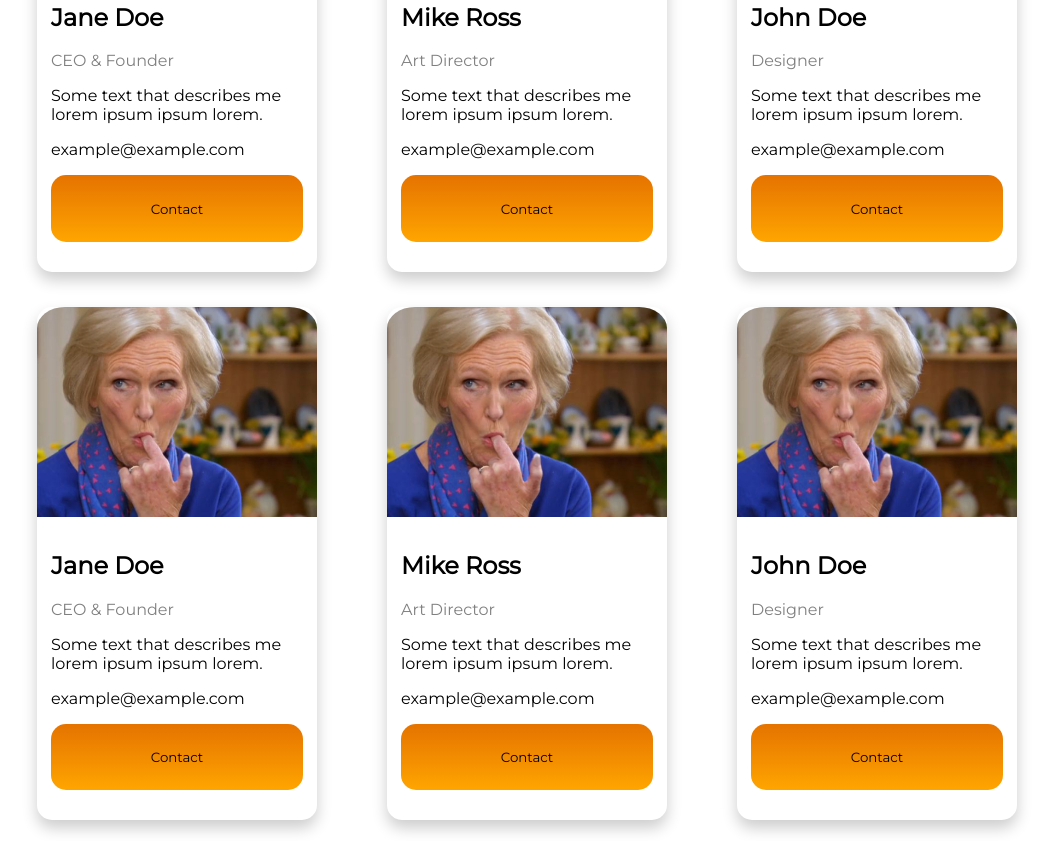
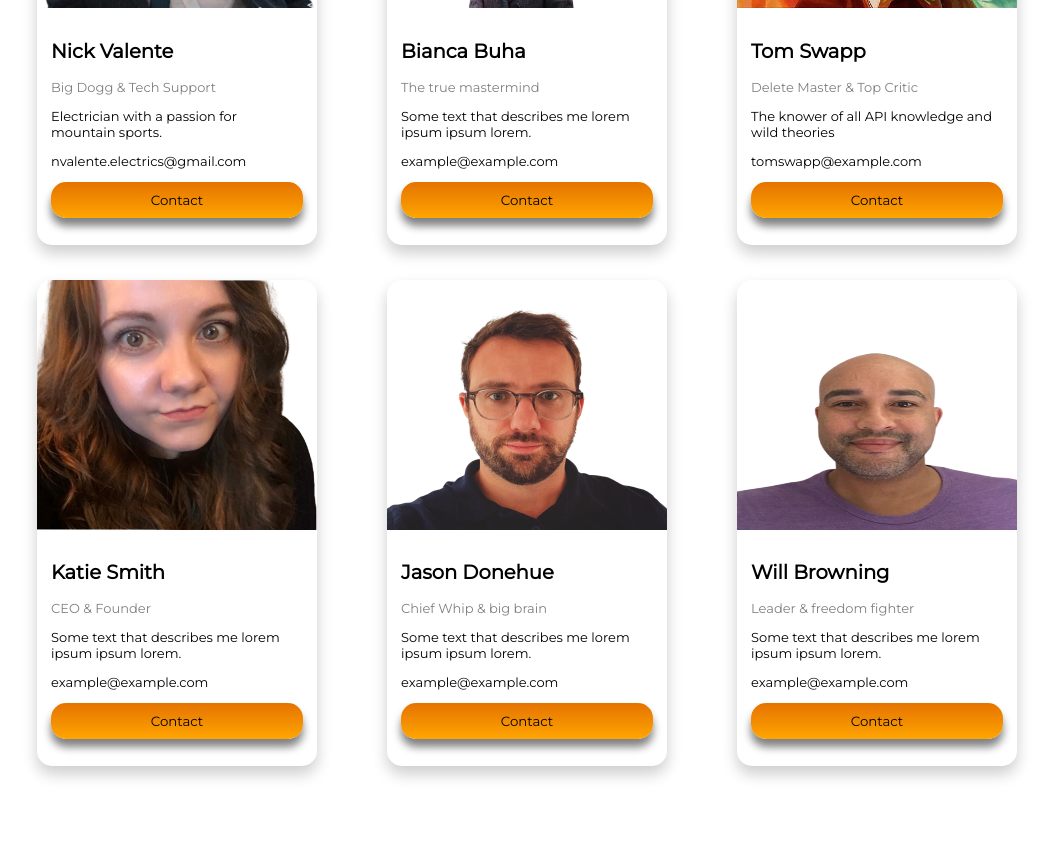
Before and after one commit to tom-soc14/WiseWalletKitchen, a React app in the folder wwapp/: page /ourteampage in a window 1280 px wide. Shown: the part 687-1528 px from the top of the page, without its empty margins (113-1166 px from the left). Built offline with nearby package versions, Linux system fonts and the light colour scheme; some packages are replaced by stand-ins of ours; no server answers; the database is empty.

Commit message:
added photos to OurTeam and completed cards css

```diff
--- a/wwapp/src/components/OurTeamPage/OurTeamPage.css
+++ b/wwapp/src/components/OurTeamPage/OurTeamPage.css
@@ -43,16 +43,32 @@
     flex-direction: column;
     align-items: center;
     justify-content: center;
+    font-size: small;
   }
-  .card > img {
-    width:100%;
-    border-top-right-radius: 10% ;
-    border-top-left-radius: 10% ;
-  }
-  .card :hover {
-    box-shadow: 0 8px 15px 0 rgba(195, 99, 26, 0.33);
+  .card:hover {
+    box-shadow: 0 8px 15px 0 rgba(242, 124, 35, 0.75);
     border-radius: 15px;
   }
+  .card:hover img {
+    box-shadow: none;
+  }
+  .card:hover .container {
+    box-shadow: none;
+  }
+
+  .card > img  {
+    width:100%;
+    height: 250px;
+    border-top-right-radius: 15px ;
+    border-top-left-radius: 15px ;
+  }
+  /* .card > img :hover  {
+    width:100%;
+    border-top-right-radius: 15px ;
+    border-top-left-radius: 15px ;
+    box-shadow: none;
+
+  } */
 
   /* Some left and right padding inside the container */
   .container {
@@ -81,16 +97,18 @@
   .button {
     border: none;
     border-radius: 15px;
-    outline: 0;
+    border-width:1px ;
     display: inline-block;
-    padding: 10%;
+    padding: 10px;
     color: #000;
     background: linear-gradient(to bottom, var(--orange) 0%, #ffa500 100%);
     text-align: center;
     cursor: pointer;
     width: 100%;
+    /* height: 30px; */
+    box-shadow: 0 8px 8px 0 grey ;
   }
 
   .button:hover {
-    background-color: #555;
+    box-shadow: 0 1px 1px 0 grey;
   }
--- a/wwapp/src/components/OurTeamPage/OurTeamPage.js
+++ b/wwapp/src/components/OurTeamPage/OurTeamPage.js
@@ -1,5 +1,11 @@
 import "./OurTeamPage.css"
 import MaryBerryHOTTT from './MaryBerryHOTTT.jpg'
+import HeadshotNick from './TeamPhotos/Headshot-Nick2.png'
+import HeadshotKatie from './TeamPhotos/Headshot-Katie.png'
+import HeadshotBianca from './TeamPhotos/Headshot-Bianca.png'
+import HeadshotJason from './TeamPhotos/Headshot-Jason.png'
+import HeadshotWill from './TeamPhotos/Headshot-Will.png'
+import SpongeBob from './TeamPhotos/SpongeBob.jpg'
 
 function OurTeamPage () {
     return (
@@ -20,9 +26,50 @@ function OurTeamPage () {
     <div class="row">
   <div class="column">
     <div class="card">
-      <img src={MaryBerryHOTTT} alt="Jane" />
+      <img src={HeadshotNick} alt="Nick" />
       <div class="container">
-        <h2>Jane Doe</h2>
+        <h2>Nick Valente</h2>
+        <p class="title">Big Dogg &amp; Tech Support</p>
+        <p>Electrician with a passion for mountain sports.</p>
+        <p>nvalente.electrics@gmail.com</p>
+        <p><button class="button">Contact</button></p>
+      </div>
+    </div>
+  </div>
+
+  <div class="column">
+    <div class="card">
+      <img src={HeadshotBianca} alt="Bianca" />
+      <div class="container">
+        <h2>Bianca Buha</h2>
+        <p class="title">The true mastermind</p>
+        <p>Some text that describes me lorem ipsum ipsum lorem.</p>
+        <p>example@example.com</p>
+        <p><button class="button">Contact</button></p>
+      </div>
+    </div>
+  </div>
+
+  <div class="column">
+    <div class="card">
+      <img src={SpongeBob} alt="Tom" />
+      <div class="container">
+        <h2>Tom Swapp</h2>
+        <p class="title">Delete Master & Top Critic</p>
+        <p>The knower of all API knowledge and wild theories</p>
+        <p>tomswapp@example.com</p>
+        <p><button class="button">Contact</button></p>
+      </div>
+    </div>
+  </div>
+
+
+
+  <div class="column">
+    <div class="card">
+      <img src={HeadshotKatie} alt="Katie" />
+      <div class="container">
+        <h2>Katie Smith</h2>
         <p class="title">CEO &amp; Founder</p>
         <p>Some text that describes me lorem ipsum ipsum lorem.</p>
         <p>example@example.com</p>
@@ -33,10 +80,10 @@ function OurTeamPage () {
 
   <div class="column">
     <div class="card">
-      <img src={MaryBerryHOTTT} alt="Mike" />
+      <img src={HeadshotJason} alt="Jason" />
       <div class="container">
-        <h2>Mike Ross</h2>
-        <p class="title">Art Director</p>
+        <h2>Jason Donehue</h2>
+        <p class="title">Chief Whip & big brain</p>
         <p>Some text that describes me lorem ipsum ipsum lorem.</p>
         <p>example@example.com</p>
         <p><button class="button">Contact</button></p>
@@ -46,51 +93,10 @@ function OurTeamPage () {
 
   <div class="column">
     <div class="card">
-      <img src={MaryBerryHOTTT} alt="John" />
+      <img src={HeadshotWill} alt="Will" />
       <div class="container">
-        <h2>John Doe</h2>
-        <p class="title">Designer</p>
-        <p>Some text that describes me lorem ipsum ipsum lorem.</p>
-        <p>example@example.com</p>
-        <p><button class="button">Contact</button></p>
-      </div>
-    </div>
-  </div>
-
-
-
-  <div class="column">
-    <div class="card">
-      <img src={MaryBerryHOTTT} alt="Jane" />
-      <div class="container">
-        <h2>Jane Doe</h2>
-        <p class="title">CEO &amp; Founder</p>
-        <p>Some text that describes me lorem ipsum ipsum lorem.</p>
-        <p>example@example.com</p>
-        <p><button class="button">Contact</button></p>
-      </div>
-    </div>
-  </div>
-
-  <div class="column">
-    <div class="card">
-      <img src={MaryBerryHOTTT} alt="Mike" />
-      <div class="container">
-        <h2>Mike Ross</h2>
-        <p class="title">Art Director</p>
-        <p>Some text that describes me lorem ipsum ipsum lorem.</p>
-        <p>example@example.com</p>
-        <p><button class="button">Contact</button></p>
-      </div>
-    </div>
-  </div>
-
-  <div class="column">
-    <div class="card">
-      <img src={MaryBerryHOTTT} alt="John" />
-      <div class="container">
-        <h2>John Doe</h2>
-        <p class="title">Designer</p>
+        <h2>Will Browning</h2>
+        <p class="title">Leader & freedom fighter</p>
         <p>Some text that describes me lorem ipsum ipsum lorem.</p>
         <p>example@example.com</p>
         <p><button class="button">Contact</button></p>
```
Also changed, not shown: wwapp/src/components/OurTeamPage/TeamPhotos/Headshot-Bianca.png (added), wwapp/src/components/OurTeamPage/TeamPhotos/Headshot-Jason.png (added), wwapp/src/components/OurTeamPage/TeamPhotos/Headshot-Katie.png (added), wwapp/src/components/OurTeamPage/TeamPhotos/Headshot-Nick2.png (added), wwapp/src/components/OurTeamPage/TeamPhotos/Headshot-Will.png (added), wwapp/src/components/OurTeamPage/TeamPhotos/SpongeBob.jpg (added).
